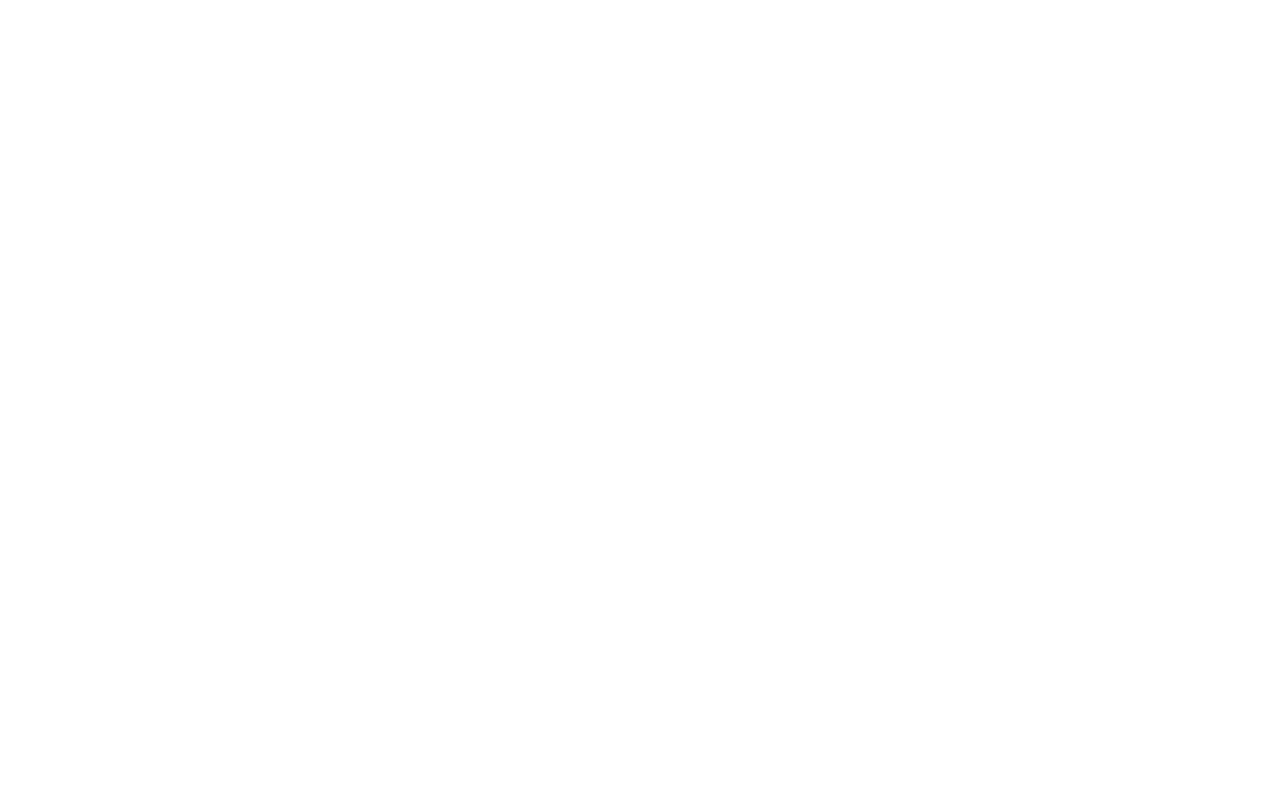
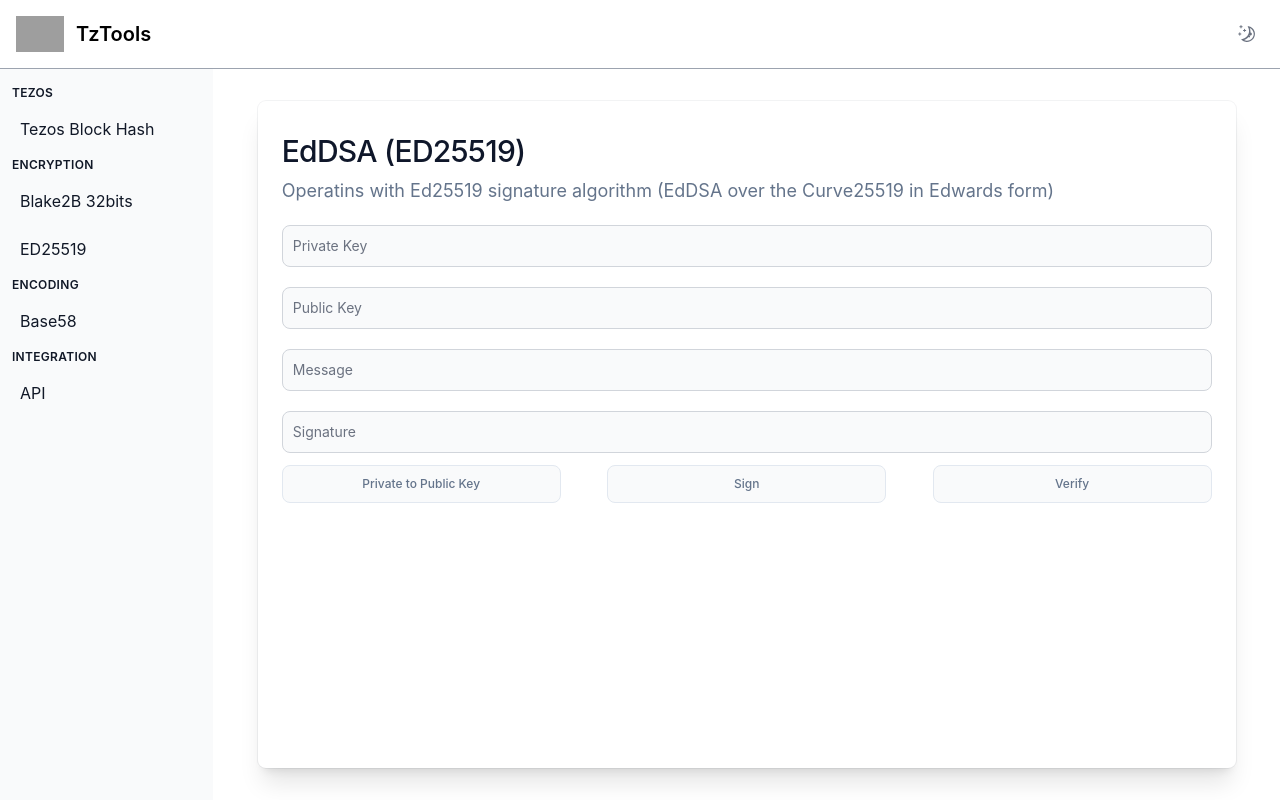
Before and after one commit to marigold-dev/tztools, a React (Create React App) app in the folder frontend/: page /ed25519 in a window 1280 px wide. Before the commit this address had no page. Built offline with nearby package versions, Linux system fonts and the light colour scheme; grey boxes are pictures that could not be loaded.

Commit message:
add new ed25519 page

```diff
--- a/frontend/src/App.tsx
+++ b/frontend/src/App.tsx
@@ -9,6 +9,7 @@
 import Base58 from './components/tools/Base58';
 import Blake2B from './components/tools/Blake2B';
 import BlockHash from './components/tools/BlockHash';
+import EdDSA from './components/tools/EdDSA';
 import Home from './components/tools/Home';
 import Layout from './components/Layout';
 import { QueryClient, QueryClientProvider } from 'react-query';
@@ -36,6 +37,7 @@
             <Route path="/base58" element={<Base58 />} />
             <Route path="/blake2b" element={<Blake2B />} />
             <Route path="/block_hash" element={<BlockHash />} />
+            <Route path="/ed25519" element={<EdDSA />} />
             <Route path="/api" element={<API />} />
           </Route>
         </Routes>
--- a/frontend/src/components/Sidebar.tsx
+++ b/frontend/src/components/Sidebar.tsx
@@ -10,6 +10,7 @@
                 <Item to="/block_hash">Tezos Block Hash</Item>
                 <ItemCategory>Encryption</ItemCategory>
                 <Item to="/blake2b">Blake2B 32bits</Item>
+                <Item to="/ed25519">ED25519</Item>
                 <ItemCategory>Encoding</ItemCategory>
                 <Item to="/base58">Base58</Item>
                 <ItemCategory>Integration</ItemCategory>
--- /dev/null
+++ b/frontend/src/components/tools/EdDSA.tsx
@@ -0,0 +1,161 @@
+import axios from "axios";
+import { verify } from "crypto";
+import React, { useState } from "react";
+
+const Input = (props: {
+  value: string;
+  placeholder: string;
+  onChange?: (value: string) => void;
+}) => {
+  return (
+    <input
+      id="result"
+      value={props.value}
+      onChange={(i) => props.onChange && props.onChange(i.target.value)}
+      className="mt-5 block p-2.5 w-full text-sm text-gray-900 bg-gray-50 rounded-lg border border-gray-300 focus:ring-blue-500 focus:border-blue-500 dark:bg-gray-700 dark:border-gray-600 dark:placeholder-gray-400 dark:text-white dark:focus:ring-blue-500 dark:focus:border-blue-500"
+      placeholder={props.placeholder}
+    ></input>
+  );
+};
+
+const Button = (props: {
+  onClick: () => void;
+  enableWhen?: boolean;
+  width: string;
+  children: string;
+}) => {
+  return (
+    <button
+      type="submit"
+      onClick={props.onClick}
+      style={{ width: props.width }}
+      disabled={!props.enableWhen}
+      className="disabled:bg-gray-50 disabled:text-slate-500 disabled:border-slate-200 border border-gray-300 inline-flex my-3 items-center py-2.5 px-4 text-xs font-medium text-center justify-center text-white bg-blue-700 rounded-lg focus:ring-4 focus:ring-blue-200 dark:focus:ring-blue-900 hover:bg-blue-800"
+    >
+      {props.children}
+    </button>
+  );
+};
+
+function EdDSA() {
+  const [privateKey, setPrivateKey] = useState("");
+  const [publicKey, setPublicKey] = useState("");
+  const [message, setMessage] = useState("");
+  const [signature, setSignature] = useState("");
+  const [verifyResult, setVerifyResult] = useState("");
+
+  const onVerify = () => {
+    let url = new URL(`${process.env["REACT_APP_API"]}/ed25519/verify`);
+    url.searchParams.append("pk", publicKey);
+    url.searchParams.append("msg", message);
+    url.searchParams.append("signature", signature);
+    axios
+      .get<string>(url.toString())
+      .then((res) => {
+        if (res.data) {
+          setVerifyResult("Verified");
+        } else {
+          setVerifyResult("Not verified");
+        }
+      })
+      .catch((error) => {
+        console.log(error);
+        setVerifyResult(error.message);
+      });
+  };
+
+  const onPrivateToPublic = () => {
+    let url = new URL(`${process.env["REACT_APP_API"]}/ed25519/public`);
+    url.searchParams.append("sk", privateKey);
+    axios
+      .get<string>(url.toString())
+      .then((res) => {
+        setPublicKey(res.data);
+      })
+      .catch((error) => {
+        console.log(error);
+        setVerifyResult(error.message);
+      });
+  };
+
+  const onSign = () => {
+    let url = new URL(`${process.env["REACT_APP_API"]}/ed25519/sign`);
+    url.searchParams.append("sk", privateKey);
+    url.searchParams.append("msg", message);
+    axios
+      .get<string>(url.toString())
+      .then((res) => {
+        setSignature(res.data);
+      })
+      .catch((error) => {
+        console.log(error);
+        setVerifyResult(error.message);
+      });
+  };
+
+  return (
+    <div className="flex justify-center w-screen dark:bg-slate-500">
+      <div className="flex bg-white dark:bg-slate-800 rounded-lg px-6 py-8 ring-1 ring-slate-900/5 shadow-xl w-11/12 h-5/6 mt-8 flex-col">
+        <h1 className="text-slate-900 dark:text-white mt-0 text-3xl font-medium tracking-tight">
+          EdDSA (ED25519)
+        </h1>
+
+        <p className="text-slate-500 dark:text-slate-400 mt-2 text-lg">
+          Operatins with Ed25519 signature algorithm (EdDSA over the Curve25519
+          in Edwards form)
+        </p>
+
+        <Input
+          value={privateKey}
+          onChange={setPrivateKey}
+          placeholder="Private Key"
+        />
+        <Input
+          value={publicKey}
+          onChange={setPublicKey}
+          placeholder="Public Key"
+        />
+        <Input value={message} onChange={setMessage} placeholder="Message" />
+        <Input
+          value={signature}
+          onChange={setSignature}
+          placeholder="Signature"
+        />
+
+        <div className="flex justify-between">
+          <Button
+            width="30%"
+            onClick={() => onPrivateToPublic()}
+            enableWhen={privateKey ? privateKey.length > 0 : false}
+          >
+            Private to Public Key
+          </Button>
+          <Button
+            width="30%"
+            onClick={onSign}
+            enableWhen={privateKey?.length > 0 && message?.length > 0}
+          >
+            Sign
+          </Button>
+          <Button
+            width="30%"
+            onClick={onVerify}
+            enableWhen={
+              publicKey?.length > 0 &&
+              message?.length > 0 &&
+              signature?.length > 0
+            }
+          >
+            Verify
+          </Button>
+        </div>
+        <p className="text-slate-500 dark:text-slate-400 mt-2 text-lg text-center">
+          {" "}
+          {verifyResult}
+        </p>
+      </div>
+    </div>
+  );
+}
+
+export default EdDSA;
```
